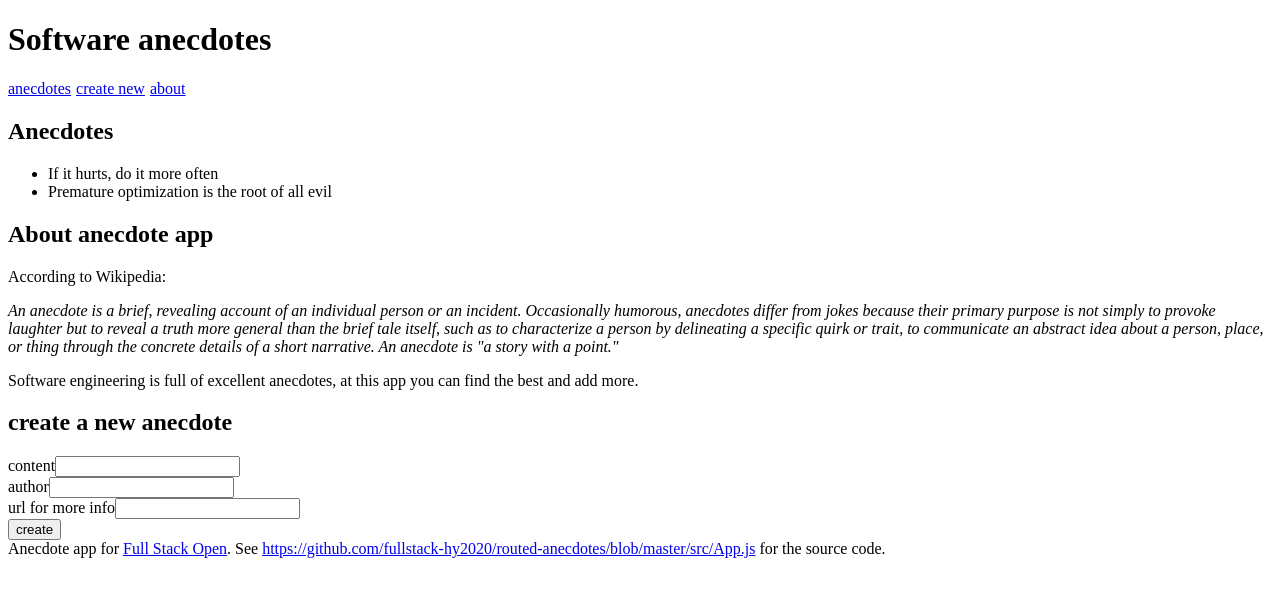
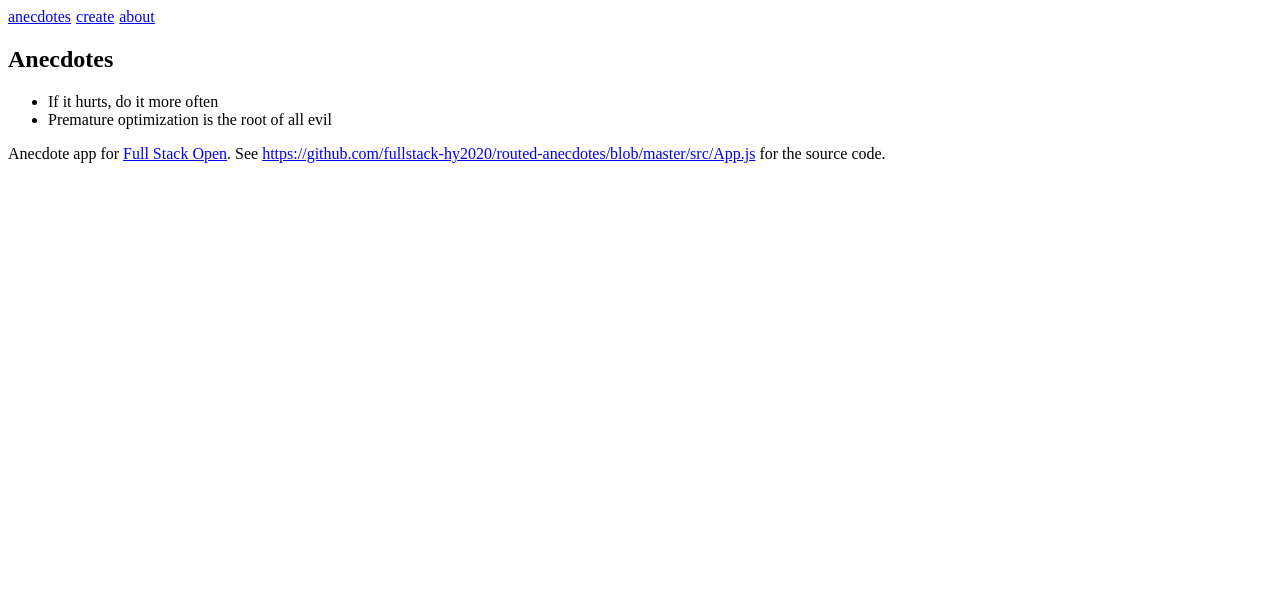
Before and after one commit to FullStack-Tehtavien-Palautus/osa7, a React (Vite) app in the folder routed-anecdotes/: page / in a window 1280 px wide. Shown: the top 596 px of the page. Built offline with nearby package versions, Linux system fonts and the light colour scheme.

Commit message:
7.1: routed anecdotes, step1

```diff
--- a/routed-anecdotes/package.json
+++ b/routed-anecdotes/package.json
@@ -11,7 +11,8 @@
   },
   "dependencies": {
     "react": "^18.2.0",
-    "react-dom": "^18.2.0"
+    "react-dom": "^18.2.0",
+    "react-router-dom": "^6.22.1"
   },
   "devDependencies": {
     "@types/react": "^18.2.15",
--- a/routed-anecdotes/src/App.jsx
+++ b/routed-anecdotes/src/App.jsx
@@ -1,17 +1,9 @@
 import { useState } from 'react'
+import {
+  BrowserRouter as Router,
+  Routes, Route, Link
+} from 'react-router-dom'
 
-const Menu = () => {
-  const padding = {
-    paddingRight: 5
-  }
-  return (
-    <div>
-      <a href='#' style={padding}>anecdotes</a>
-      <a href='#' style={padding}>create new</a>
-      <a href='#' style={padding}>about</a>
-    </div>
-  )
-}
 
 const AnecdoteList = ({ anecdotes }) => (
   <div>
@@ -122,15 +114,26 @@
     setAnecdotes(anecdotes.map(a => a.id === id ? voted : a))
   }
 
+  const padding = {
+    paddingRight: 5
+  }
   return (
-    <div>
-      <h1>Software anecdotes</h1>
-      <Menu />
-      <AnecdoteList anecdotes={anecdotes} />
-      <About />
-      <CreateNew addNew={addNew} />
-      <Footer />
-    </div>
+
+    <Router>
+      <div>
+        <Link to="/" style={padding}>anecdotes</Link>
+        <Link to="/create" style={padding}>create</Link>
+        <Link to="/about" style={padding}>about</Link>
+      </div>
+      <Routes>
+        <Route path="/" element={<AnecdoteList anecdotes={anecdotes} />} />
+        <Route path="/create" element={<CreateNew addNew={addNew} />} />
+        <Route path="/about" element={<About />} />
+      </Routes>
+      <div>
+        <Footer />
+      </div>
+    </Router>
   )
 }
 
```
